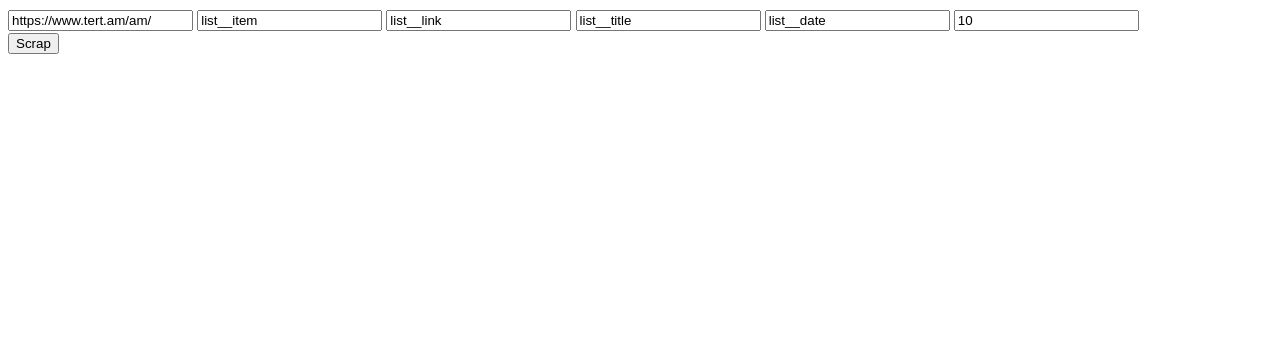
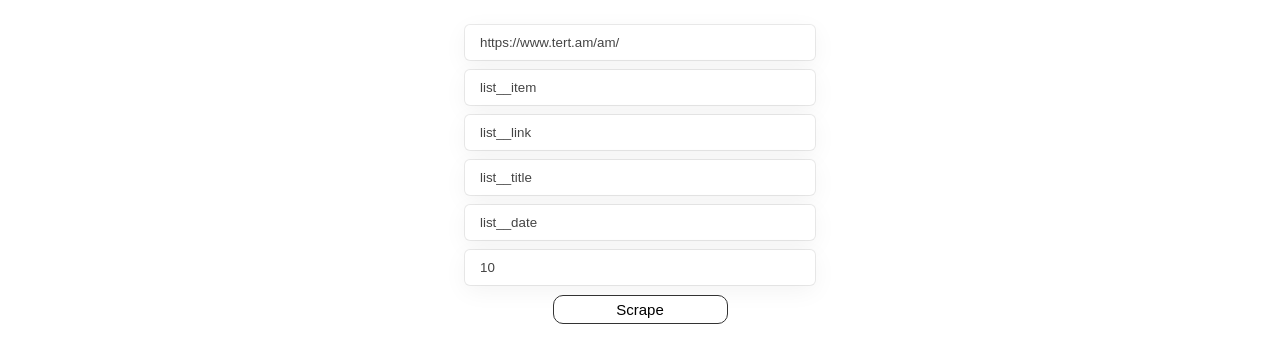
Before and after one commit to Arman625101/mini-scraper, a website built with webpack: page client/index.html in a window 1280 px wide. Built offline with nearby package versions, Linux system fonts and the light colour scheme.

Commit message:
added some styles

```diff
--- a/client/index.html
+++ b/client/index.html
@@ -15,9 +15,9 @@
                 <input name="title" id="title" value="list__title" type="text" placeholder="Title class" />
                 <input name="date" id="date" value="list__date" type="text" placeholder="Date class" />
                 <input name="limit" id="limit" value="10" type="number" placeholder="Limit of articles" />
+                <button id="scrap">Scrape</button>
             </form>
 
-            <button id="scrap">Scrap</button>
             <ul id="articles"></ul>
         </div>
     </body>
--- a/client/index.js
+++ b/client/index.js
@@ -3,7 +3,8 @@ import styles from './style.css';
 const form = document.getElementById('form');
 const btn = document.getElementById('scrap');
 
-btn.addEventListener('click', () => {
+btn.addEventListener('click', (event) => {
+    event.preventDefault()
     const formData = new FormData(form);
 
     const body = {
--- a/client/style.css
+++ b/client/style.css
@@ -1,6 +1,43 @@
 body {
     font-family: 'Segoe UI', Tahoma, Geneva, Verdana, sans-serif;
+    --box-shadow: rgba(0, 0, 0, 0.05) 0px 6px 24px 0px, rgba(0, 0, 0, 0.08) 0px 0px 0px 1px;
 }
+/* form */
+form {
+    display: flex;
+    flex-direction: column;
+    flex-wrap: wrap;
+    width: 350px;
+    margin: 25px auto;
+}
+form input {
+    flex: 1;
+    margin-bottom: 10px;
+    padding: 10px 15px;
+    color: rgba(0, 0, 0, 0.739);
+    border: none;
+    border-radius: 5px;
+    box-shadow: var(--box-shadow);
+}
+form input:focus {
+    outline: 1px solid #ccc;
+}
+form button {
+    width: 50%;
+    margin: 0 auto;
+    cursor: pointer;
+    border-radius: 10px;
+    font-size: 15px;
+    padding: 5px 10px;
+    border: 1px solid #333;
+    background: #fff;
+    transition: box-shadow 0.3s;
+}
+form button:hover {
+    box-shadow: var(--box-shadow);
+    transition: box-shadow 0.3s;
+}
+/* articles */
 ul {
     list-style-type: none;
     margin: 0;
```
Also changed, not shown: dist/index.html, dist/main.f61499fd256f16f828fc.bundle.js (added).
